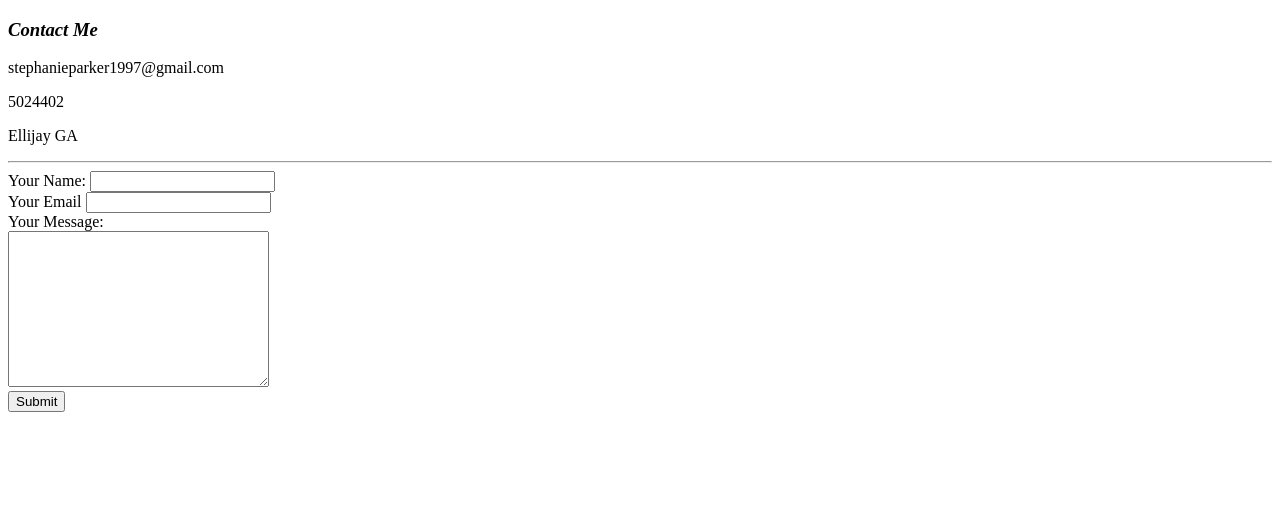
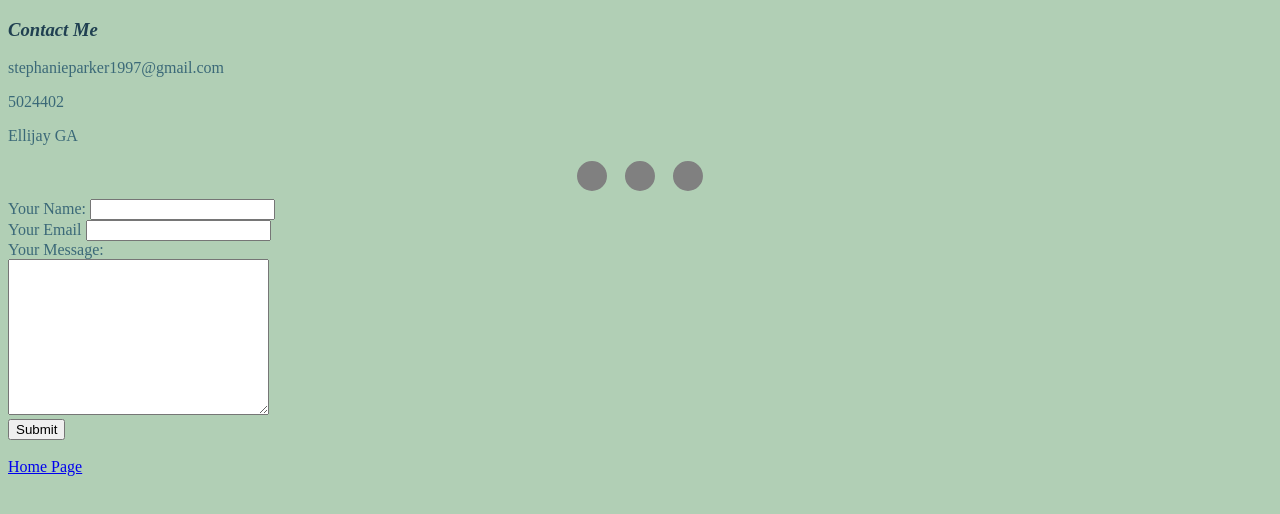
Before and after one commit to infinitelyann/cv, a plain HTML site: page contact.html in a window 1280 px wide. Drawn offline with Linux system fonts and the light colour scheme.

Commit message:
Update contact.html

```diff
--- a/contact.html
+++ b/contact.html
@@ -3,6 +3,8 @@
   <head><h3><em>Contact Me</em></h3>
     <meta charset="utf-8">
     <title>Contact Me</title>
+    <link rel="stylesheet" href="css/styles.css">
+
   </head>
   <body>
     <p>stephanieparker1997@gmail.com</p>
@@ -16,8 +18,8 @@
         <input type="email" name="yourEmail" ><br>
         <label>Your Message:</label><br>
         <textarea name="yourMessage" rows="10" cols="30"></textarea> <br>
-        <input type="submit" name="">
-
+        <input type="submit" name=""><br><br>
+<a href="index.html">Home Page </a>
       </form>
   </body>
 </html>
```
